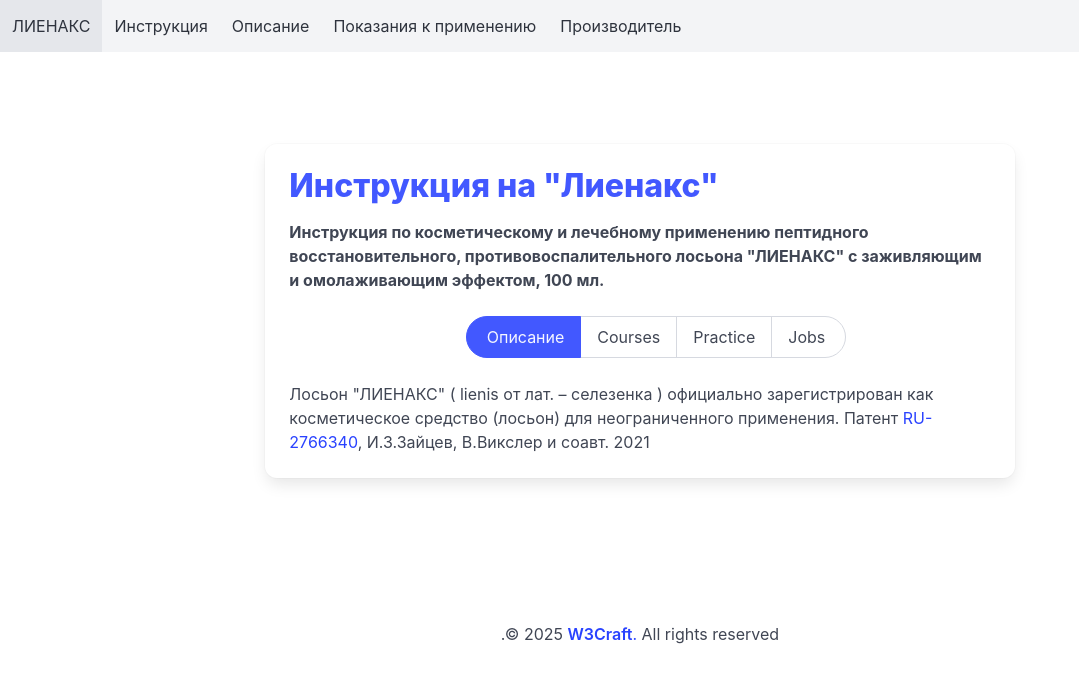
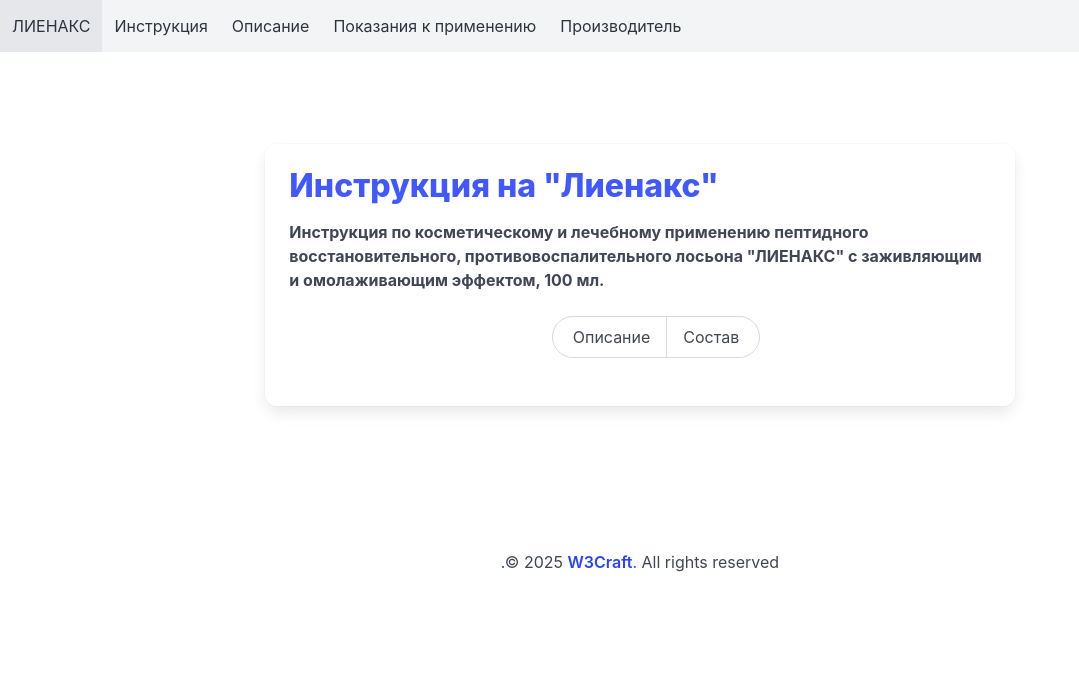
Before and after one commit to w3craft/lienax, a Jekyll site: the page built from new.html, in a window 1280 px wide. Shown: the top 683 px of the page, without its empty margins (0-1079 px from the left). Built offline with Jekyll 4.4.1, drawn with Linux system fonts in a browser that asks for light colours.

Commit message:
new file:   _data/instruction.yml

```diff
--- /dev/null
+++ b/_data/instruction.yml
@@ -0,0 +1,4 @@
+- name: Описание
+  link: /инструкция/описание
+- name: Состав
+  link: /инструкция/состав
--- a/_includes/instruction.html
+++ b/_includes/instruction.html
@@ -13,22 +13,21 @@
                                 противовоспалительного
                                 лосьона "ЛИЕНАКС" с заживляющим и омолаживающим эффектом, 100 мл.</b><br><br>
                             <div class="tabs is-toggle is-toggle-rounded is-centered">
+
                                 <ul>
-                                    <li class="is-active"><a>Описание</a></li>
-                                    <li><a>Courses</a></li>
-                                    <li><a>Practice</a></li>
-                                    <li><a>Jobs</a></li>
+                                    {% for item in site.data.instruction %}
+                                    <li {% if page.url==item.link %} class="is-active"  {% endif %}>
+
+                                        <a href="{{ item.link }}">{{ item.name }}
+                                        </a>
+
+                                    </li>
+                                    {% endfor %}
                                 </ul>
                             </div>
                         </div>
                         <article class="content">
-                            <p>
-                                Лосьон "ЛИЕНАКС" ( lienis от лат. – селезенка ) официально зарегистрирован как
-                                косметическое средство
-                                (лосьон) для неограниченного применения. Патент <a
-                                    href="https://patenton.ru/patent/RU2766340C1.pdf" target="_blank">
-                                    RU-2766340</a>, И.З.Зайцев, В.Викслер и соавт. 2021
-                            </p>
+
                         </article>
                     </div>
                 </div>
```
Also changed, not shown: инструкция/_posts/описание.md (added, +5 -0 lines).
